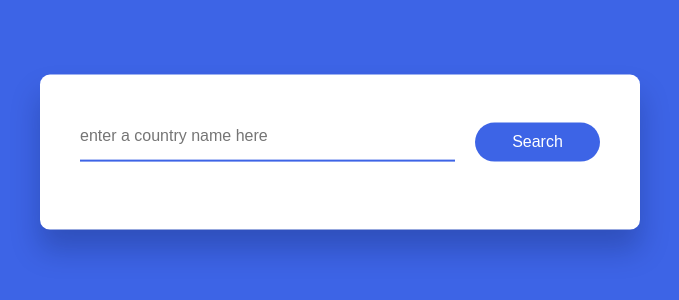
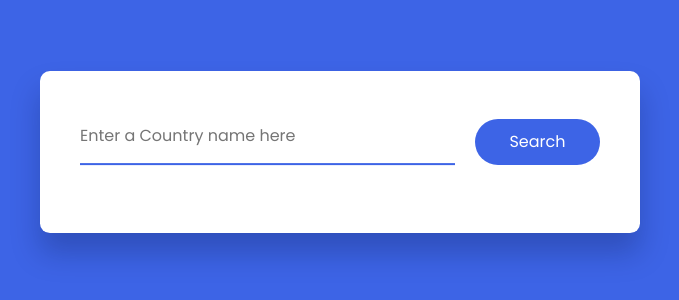
Before and after one commit to yashikabhargava/Country-Guide, a plain HTML site: page index.html in a window 1280 px wide. Shown: the part 248-548 px from the top of the page, without its empty margins (300-979 px from the left). Drawn offline with Linux system fonts and the light colour scheme.

Commit message:
modify index.html

```diff
--- a/index.html
+++ b/index.html
@@ -5,6 +5,9 @@
     <meta http-equiv="X-UA-Compatible" content="IE=edge">
     <meta name="viewport" content="width=device-width, initial-scale=1.0">
     <title>country guide</title>
+    <link href="https://fonts.googleapis.com/css2?family=Poppins:wght@400;500&display=swap"
+    rel="stylesheet"/>
+
     <link rel="stylesheet" href="style.css">
 </head>
 <body>
@@ -13,7 +16,7 @@
 
             <div class="search-wrapper">
 
-                <input type="text" id="search-inp" placeholder="enter a country name here"/>
+                <input type="text" id="search-inp" placeholder="Enter a Country name here"/>
 
                 <button id="search-btn">Search</button>
 
```
